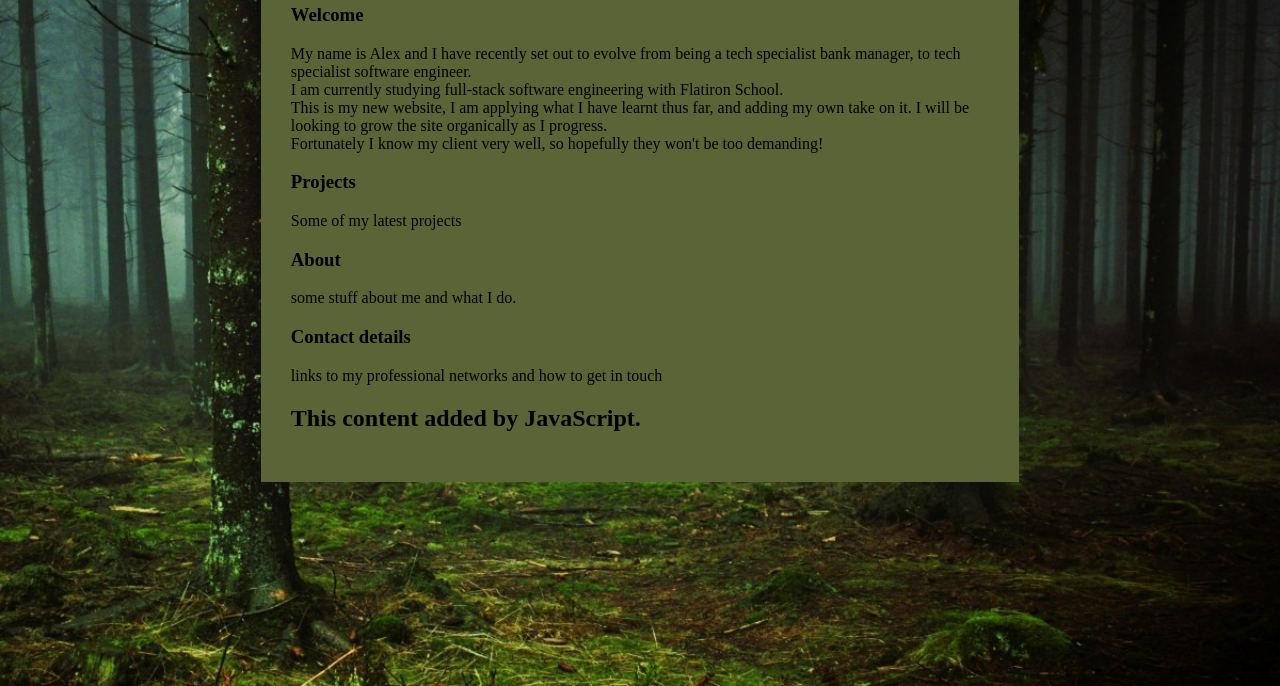
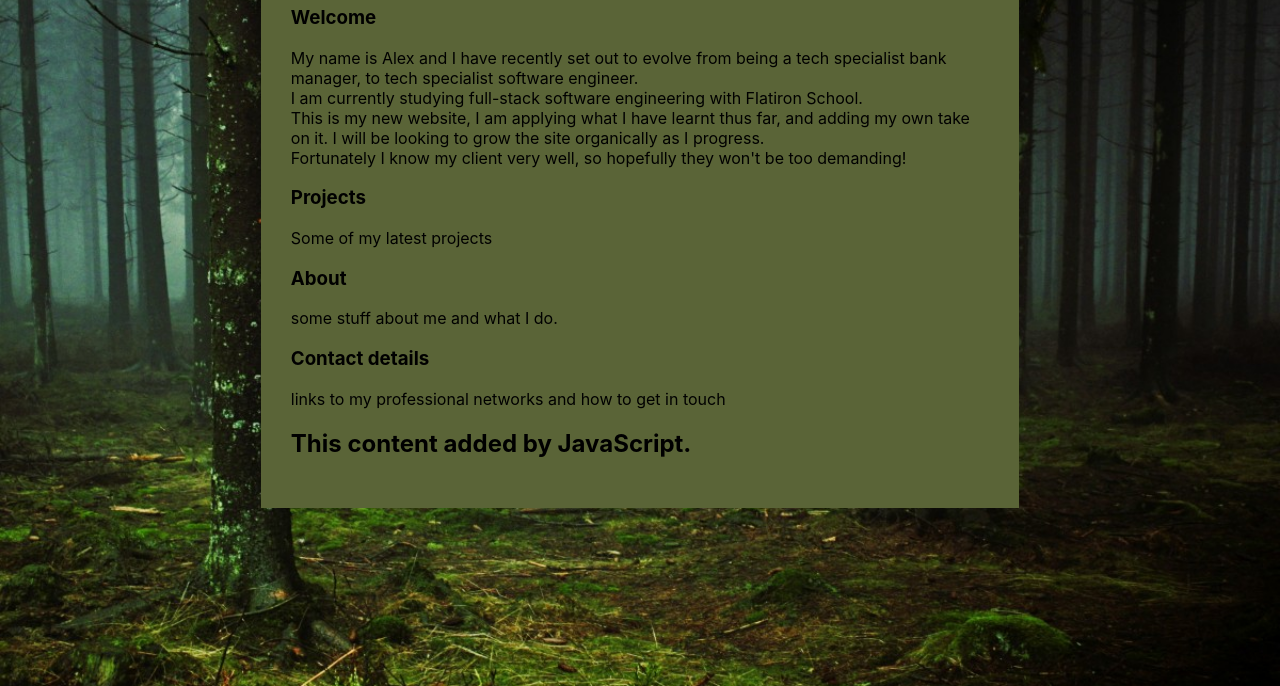
Before and after one commit to Alex-A-B/personal-website, a plain HTML site: page index.html in a window 1280 px wide. Shown: the part 114-800 px from the top of the page. Drawn offline with Linux system fonts and the light colour scheme.

Commit message:
Style updated fonts

```diff
--- a/style.css
+++ b/style.css
@@ -2,6 +2,8 @@ body {
     background: url(./assets/atmospheric-forest.jpg);
     background-size: cover;
     background-attachment: fixed;
+    font-family: -apple-system, BlinkMacSystemFont, 'Segoe UI', Roboto, Oxygen, Ubuntu, Cantarell, 'Open Sans', 'Helvetica Neue', sans-serif;
+    font-size: 100%;
 }
 
 .wrapper {
```
